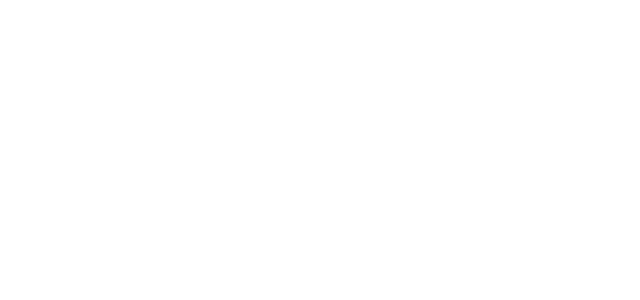
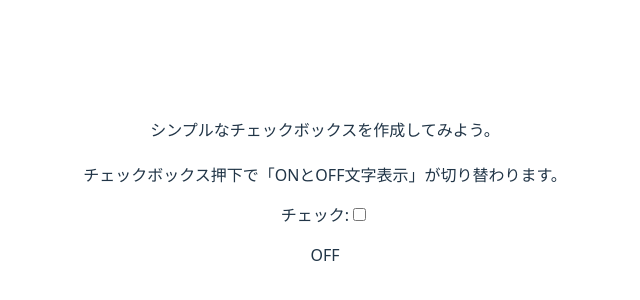
Before and after one commit to terahashi/react-next-study, a React (Vite) app: page /study/SingleCheckBox in a window 1280 px wide. Before the commit this address had no page. Shown: the part 210-510 px from the top of the page, without its empty margins (315-955 px from the left). Built offline with nearby package versions, Linux system fonts and the light colour scheme.

Commit message:
「SingleCheckBox.jsx」ファイルを追加　作成完了

```diff
--- a/src/App.jsx
+++ b/src/App.jsx
@@ -19,6 +19,7 @@
 import Refactor from './pages/study/Refactor';
 import InputTextarea from './pages/study/InputTextarea';
 import Radio from './pages/study/Radio';
+import SingleCheckBox from './pages/study/SingleCheckBox';
 
 function App() {
   const [count, setCount] = useState(0);
@@ -55,6 +56,7 @@
           <Route path='study/Refactor' element={<Refactor />} />
           <Route path='study/InputTextarea' element={<InputTextarea />} />
           <Route path='study/Radio' element={<Radio />} />
+          <Route path='study/SingleCheckBox' element={<SingleCheckBox />} />
           {/* <Route path='./pages/Count' element={<Count />} /> ⬅︎これだとエラー。【pathはURL】であってファイルの場所ではない！ */}
         </Routes>
       </BrowserRouter>
--- /dev/null
+++ b/src/pages/study/SingleCheckBox.jsx
@@ -0,0 +1,27 @@
+//「チェックボックス」を作成してみよう
+import { useState } from 'react';
+
+const SingleCheckBox = () => {
+  const [isChecked, setIsChecked] = useState(false);
+
+  const toggleChecked = (e) => {
+    setIsChecked((prevState) => {
+      let state = !prevState;
+      return state;
+    });
+  };
+
+  return (
+    <div>
+      <h4>シンプルなチェックボックスを作成してみよう。</h4>
+      <p>チェックボックス押下で「ONとOFF文字表示」が切り替わります。</p>
+
+      <label htmlFor='check'>チェック:</label>
+      <input type='checkbox' id='check' checked={isChecked} onChange={() => toggleChecked((prevState) => !prevState)} />
+
+      <p>{isChecked ? 'ON' : 'OFF'}</p>
+    </div>
+  );
+};
+
+export default SingleCheckBox;
--- a/src/pages/study/StudyHome.jsx
+++ b/src/pages/study/StudyHome.jsx
@@ -30,6 +30,8 @@
       <Link to={'study/InputTextarea'}>フォームの「InputとTextarea」を作成してみよう</Link>
       <br></br>
       <Link to={'study/Radio'}>ラジオボタンを作成してみよう</Link>
+      <br></br>
+      <Link to={'study/SingleCheckBox'}>シンプルなチェックボックスを作成してみよう</Link>
     </div>
   );
 };
```
Also changed, not shown: src/pages/study/MultipleCheckBox.jsx (added).
